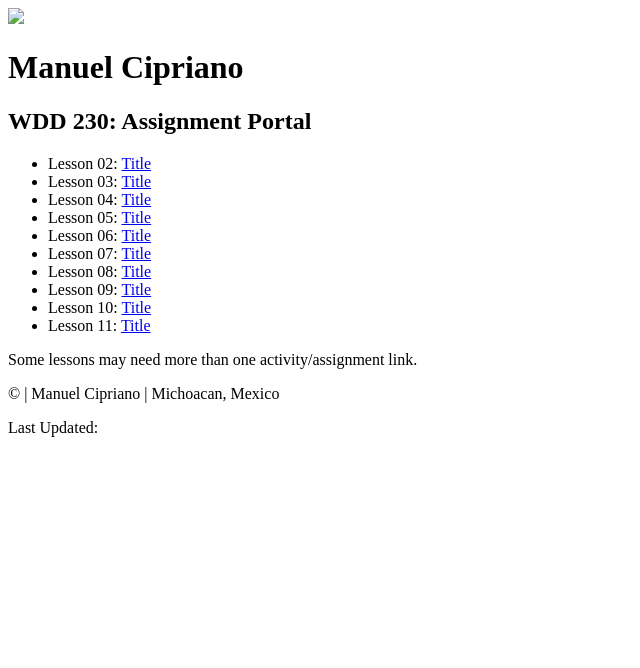
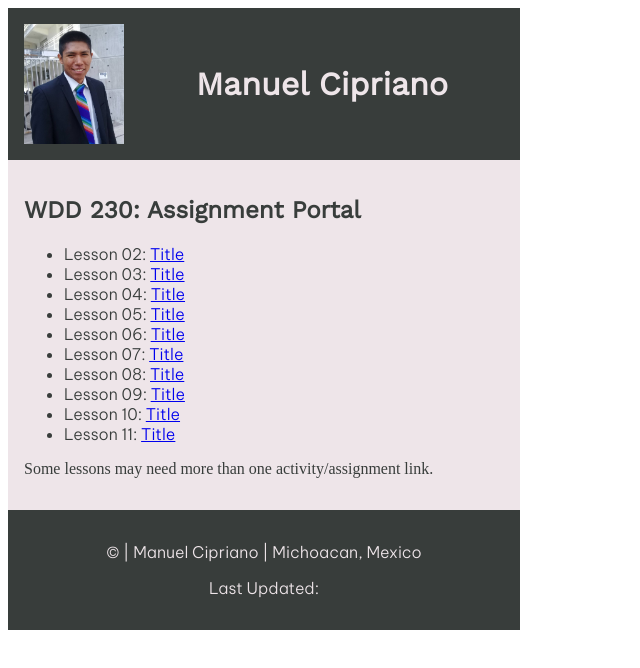
Before and after one commit to machz1988/wdd230, a plain HTML site: page index.html in a window 1280 px wide. Shown: the whole page, without its empty margins (0-640 px from the left). Drawn offline with nearby package versions, Linux system fonts and the light colour scheme; a web font is replaced by a local one.

Commit message:
Defining general styles for the project

```diff
--- /dev/null
+++ b/css/style.css
@@ -0,0 +1,73 @@
+@import url('https://fonts.googleapis.com/css2?family=Work+Sans&display=swap');
+@import url('https://fonts.googleapis.com/css2?family=Be+Vietnam+Pro:wght@300&family=PT+Mono&family=Work+Sans&display=swap');
+
+:root {
+    /* change the values below to your colors from your palette */
+    --primary-color: #383D3B;
+    --secondary-color: #EEE5E9;
+    --accent1-color: #7C7C7C;
+    --accent2-color: #92DCE5;
+
+    /* change the values below to your chosen font(s) */
+    --heading-font: 'Work Sans', sans-serif;
+    --paragraph-font: 'Be Vietnam Pro', sans-serif;
+
+    /* these colors below should be chosen from among your palette colors above */
+    --headline-color-on-white: #383D3B;  /* headlines on a white background */
+    --headline-color-on-color: #EEE5E9; /* headlines on a colored background */
+    --paragraph-color-on-white: #383D3B; /* paragraph text on a white background */
+    --paragraph-color-on-color: #EEE5E9; /* paragraph text on a colored background */
+    --text-background-color: #EEE5E9;
+    --nav-link-color: #EEE5E9;
+    --nav-background-color: #7C7C7C;
+    --nav-hover-link-color: #383D3B;
+    --nav-hover-background-color: #92DCE5;
+
+    --card-width: 480px;
+  }
+
+#headerContent{
+    display: grid;
+    grid-template-columns: 100px 1fr;
+    max-width: var(--card-width);
+    background-color: var(--primary-color);
+    padding: 1em;
+    gap: 1em;
+}
+
+#headerContent img{
+    width: 100%;
+}
+
+#headerContent h1{
+    width: 100%;
+    align-self: center;
+    justify-self: center;
+    text-align: center;
+    font-family: var(--heading-font);
+    color: var(--headline-color-on-color);
+}
+
+#mainContent{
+    max-width: var(--card-width);
+    background-color: var(--secondary-color);
+    color: var(--primary-color);
+    padding: 1em;
+}
+
+#mainContent h2{
+    font-family: var(--heading-font);
+}
+
+#mainContent ul{
+    font-family: var(--paragraph-font);
+}
+
+#footerContent{
+    font-family: var(--paragraph-font);
+    max-width: var(--card-width);
+    background-color: var(--primary-color);
+    padding: 1em;
+    color: var(--secondary-color);
+    text-align: center;
+}
--- a/index.html
+++ b/index.html
@@ -1,22 +1,30 @@
 <!--Doctype HTML5-->
-<!doctype html>
+<!DOCTYPE html>
 <html lang="en">
+
 <head>
     <!-- Set character encoding for the document -->
-    <meta charset="utf-8">
+    <meta charset="utf-8" />
     <!-- Viewport for responsive web design -->
-    <meta name="viewport" content="width=device-width, initial-scale=1.0, viewport-fit=cover">
+    <meta name="viewport" content="width=device-width, initial-scale=1.0, viewport-fit=cover" />
     <!-- Document Title -->
     <title>Manuel Cipriano's Assignment Portal</title>
     <!-- Meta Description -->
-    <meta name="description" content="This page is for publishing my assingments and projects from the WDD230 course.">
+    <meta name="description"
+        content="This page is for publishing my personal assingments and projects from the WDD230 course." />
+    <link href="css/style.css" rel="stylesheet" />
+    <script src="js/lastModified.js"></script>
 </head>
+
 <body>
     <header>
-        <img src="images/PictureOfMe.jpg">
+        <div id="headerContent">
+            <img src="images/PictureOfMe.jpg" alt="A Manuel Cipriano's photo."/>
             <h1>Manuel Cipriano</h1>
+        </div>
     </header>
     <main>
+        <div id="mainContent">
             <h2>WDD 230: Assignment Portal</h2>
             <ul>
                 <li>Lesson 02: <a href="#">Title</a></li>
@@ -31,10 +39,14 @@
                 <li>Lesson 11: <a href="#">Title</a></li>
             </ul>
             <p>Some lessons may need more than one activity/assignment link.</p>
+        </div>
     </main>
     <footer>
+        <div id="footerContent">
             <p>&copy; | Manuel Cipriano | Michoacan, Mexico</p>
             <p>Last Updated: <span id="currentDate"></span></p>
+        </div>
     </footer>
 </body>
+
 </html>
```
Also changed, not shown: images/PictureOfMe.jpg (added), js/lastModified.js (added). Lines whose indentation alone changed are shown as unchanged.
